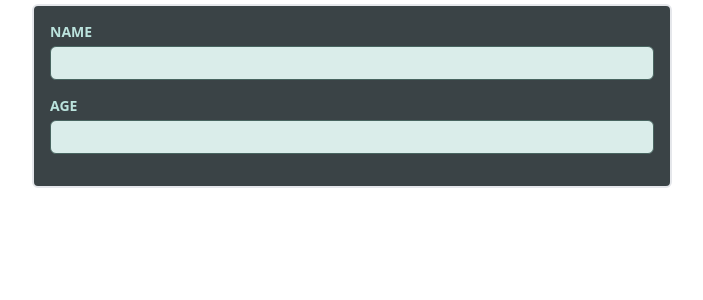
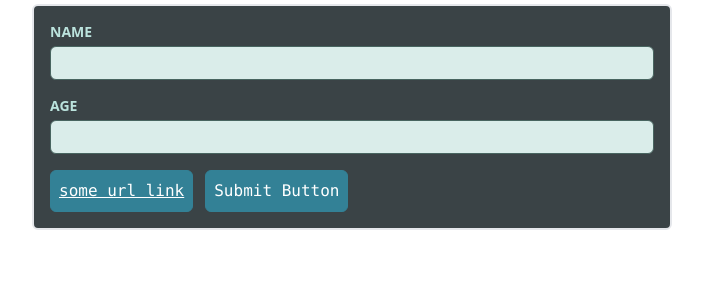
Before and after one commit to codecamp-prem/React-Coding-Interview, a React (Vite) app: page / in a window 1280 px wide. Shown: the top 300 px of the page, without its empty margins (288-991 px from the left). Built offline with nearby package versions, Linux system fonts and the light colour scheme.

Commit message:
wrapper component that renders different elements

```diff
--- /dev/null
+++ b/src/DynamicInput/Button.tsx
@@ -0,0 +1,29 @@
+// get links or button
+
+import { ComponentPropsWithoutRef } from "react";
+
+const btnCss =
+  "font-mono p-2 rounded-md border border-solid border-[#338196] bg-[#338196] text-white cursor-pointer hover:bg-[#217086] active:bg-[#217089]";
+
+type AnchorProps = {
+  el: "anchor";
+} & ComponentPropsWithoutRef<"a">;
+
+type ButtonProps = { el: "button" } & ComponentPropsWithoutRef<"button">;
+
+// ComponentPropsWithoutRef only allows attribute set in it's Generic type
+// suppose passing href in button will be error.
+
+const Button = (props: AnchorProps | ButtonProps) => {
+  if (props.el === "anchor") {
+    return (
+      <a
+        {...props}
+        className={`underline hover:underline-offset-4 ${btnCss}`}
+      ></a>
+    );
+  }
+  return <button {...props} className={btnCss}></button>;
+};
+
+export default Button;
--- a/src/DynamicInput/DynamicInput.tsx
+++ b/src/DynamicInput/DynamicInput.tsx
@@ -1,4 +1,5 @@
 import "../index.css";
+import Button from "./Button";
 import Input from "./Input";
 
 const DynamicInput = () => {
@@ -6,6 +7,16 @@ const DynamicInput = () => {
     <main className="w-11/12 max-w-[40rem] m-1 mx-auto p-4 bg-[#3a4346] text-[#f0f6f8] border-2 rounded-md shadow-slate-800">
       <Input label="Name" id="name" type="text" />
       <Input label="Age" id="age" type="number" />
+      <p className="flex space-x-3">
+        {/*ComponentPropsWithoutRef only allows attribute set in it's Generic type
+        // suppose passing href in button will be error.*/}
+        <Button el="anchor" href="#">
+          some url link
+        </Button>
+        <Button el="button" type="submit">
+          Submit Button
+        </Button>
+      </p>
     </main>
   );
 };
```
